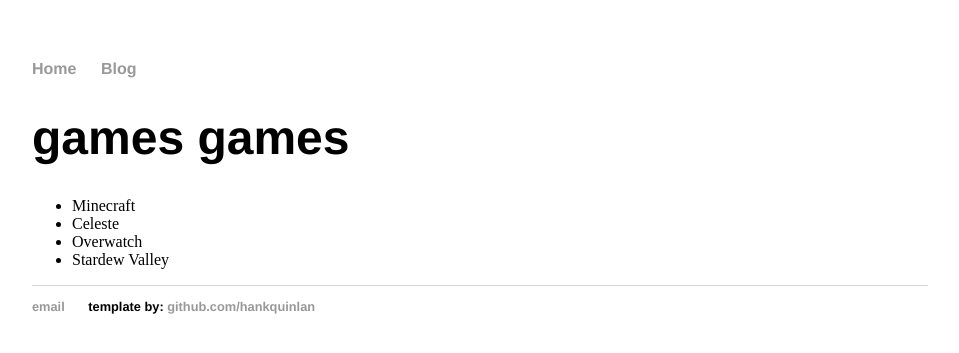
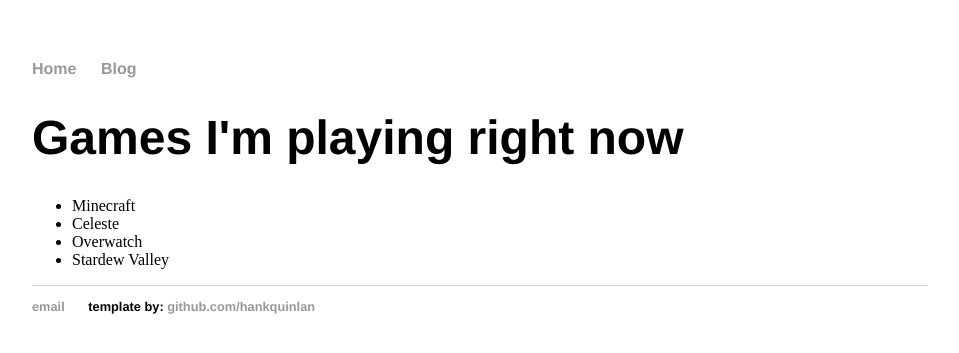
Before and after one commit to pborlongan/pborlongan.github.io, a Jekyll site: the page built from games/index.html, in a window 1280 px wide. Shown: the top 353 px of the page, without its empty margins (160-1119 px from the left). Built offline with Jekyll 4.4.1, drawn with Linux system fonts in a browser that asks for light colours.

Commit message:
Update index.html

```diff
--- a/games/index.html
+++ b/games/index.html
@@ -3,7 +3,7 @@ layout: default
 title: games games
 ---
 <div class="games">
-    <h1>{{ page.title }}</h1>
+    <h1>Games I'm playing right now</h1>
     <ul>
         <li>Minecraft</li>
         <li>Celeste</li>
```
